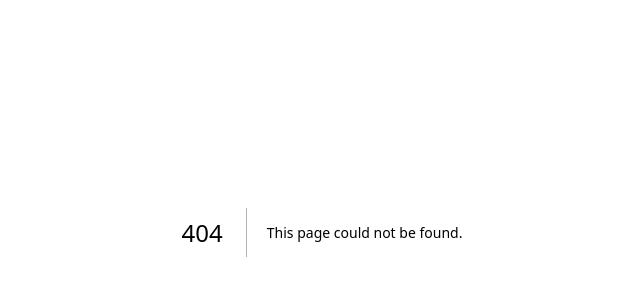
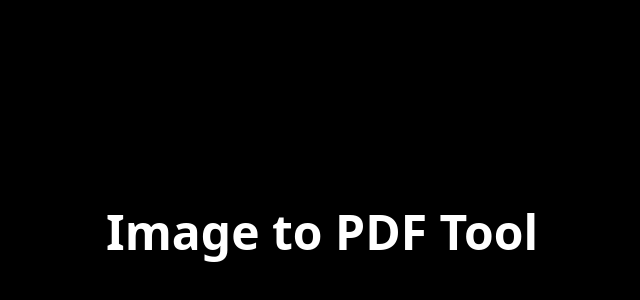
Before and after one commit to nishantramb1-svg/my-site, a Next.js app: page /image-to-pdf in a window 1280 px wide. Before the commit this address had no page. Shown: the part 168-468 px from the top of the page, without its empty margins (318-958 px from the left). Built offline with nearby package versions, Linux system fonts and the light colour scheme.

Commit message:
updated website ui

```diff
--- /dev/null
+++ b/app/image-to-pdf/page.tsx
@@ -0,0 +1,7 @@
+export default function ImageToPDF() {
+    return (
+      <div className="min-h-screen bg-black text-white flex items-center justify-center text-5xl font-bold">
+        Image to PDF Tool
+      </div>
+    );
+  }
```
Also changed, not shown: app/compress-pdf/page.tsx (added), app/merge-pdf/page.tsx (added).
